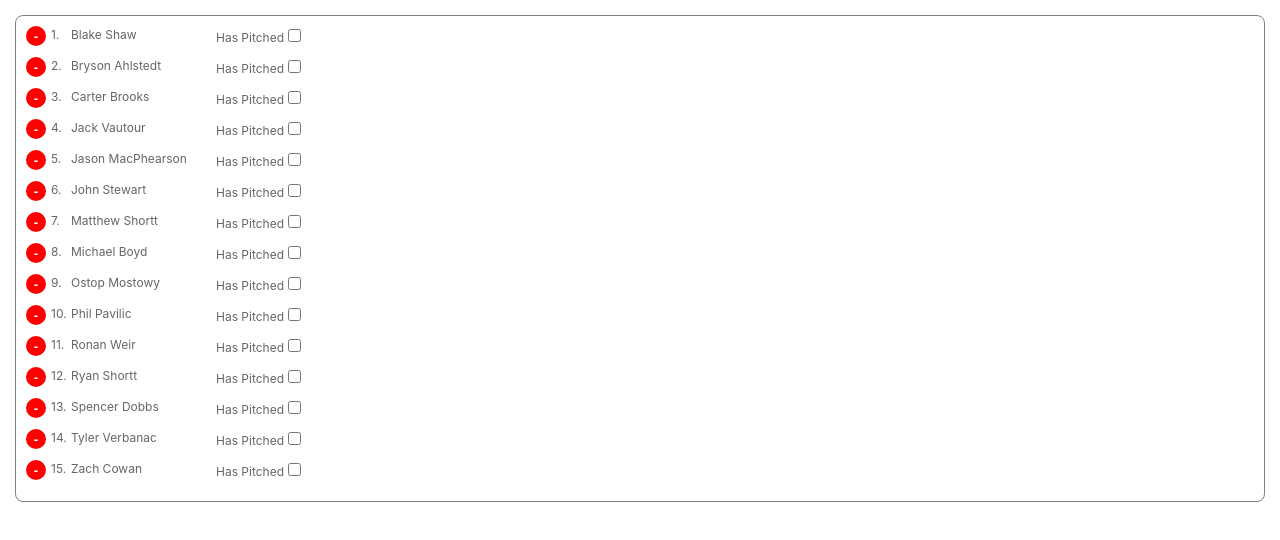
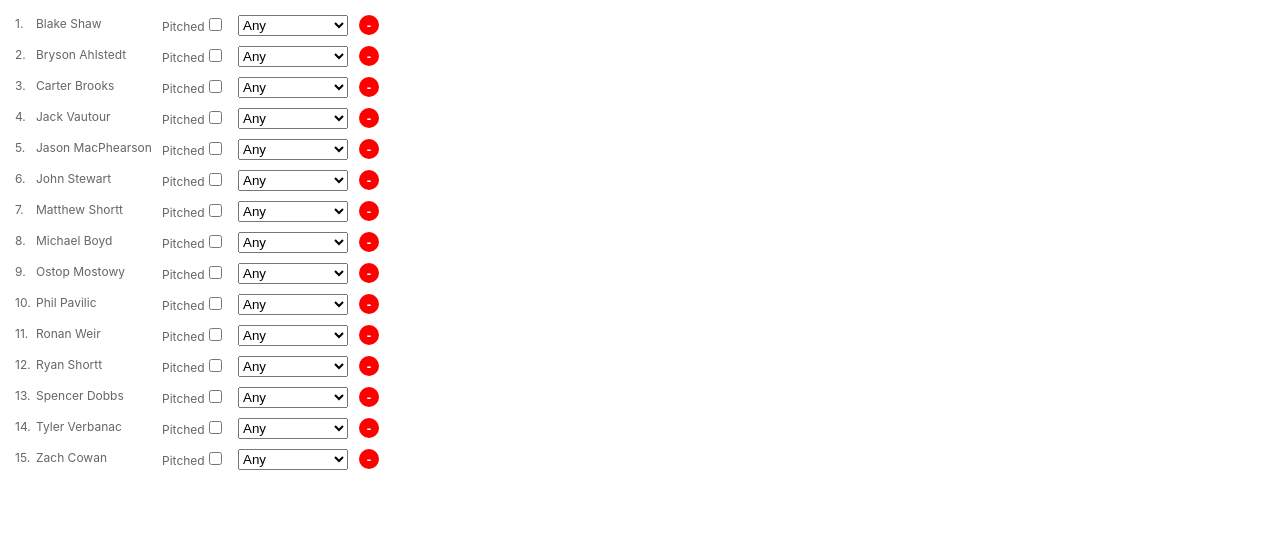
Before and after one commit to ryanepshortt/personal-site, a React (Create React App) app: page /softball in a window 1280 px wide. Shown: the top 540 px of the page. Built offline with nearby package versions, Linux system fonts and the light colour scheme.

Commit message:
Added position locking for players

```diff
--- a/src/components/softball/playerList/PlayerList.css
+++ b/src/components/softball/playerList/PlayerList.css
@@ -1,15 +1,12 @@
 .list-wrapper {
   width: 100%;
-  padding: 10px;
-  border: 1px solid grey;
-  border-radius: 8px;
 }
 
 .player-list-row {
   margin-bottom: 10px;
   display: grid;
-  grid-template-columns: 20px 15px 140px 90px;
-  gap: 5px;
+  grid-template-columns: 15px 120px 70px 110px 25px;
+  gap: 6px;
   font-size: 12px;
 }
 
@@ -21,4 +18,5 @@
   font-weight: bold;
   height: 20px;
   width: 20px;
+  margin-left: 5px;
 }
--- a/src/components/softball/playerList/PlayerRow.jsx
+++ b/src/components/softball/playerList/PlayerRow.jsx
@@ -1,17 +1,43 @@
 import React, { useContext } from "react";
 import SoftballContext from "../../../contexts/Softball";
 import "./PlayerList.css";
+import { Positions } from "../../../constants/softball/Softball";
 
 function PlayerRow({ playerId, index }) {
   const {
-    // onPlayerNameInput,
     getPlayerById,
     removePlayerById,
     onPlayerHasPitchedChange,
+    getLockedPositionById,
+    setLockedPositionForPlayer,
   } = useContext(SoftballContext);
   const { name, hasPitched } = getPlayerById(playerId);
   return (
     <div className="player-list-row">
+      <div>{index}.</div>
+      <div>{name}</div>
+      <div>
+        <label htmlFor={`has-pitched-${playerId}`}>
+          Pitched
+          <input
+            type="checkbox"
+            checked={hasPitched}
+            onChange={() => onPlayerHasPitchedChange(playerId)}
+            id={`has-pitched-${playerId}`}
+          />
+        </label>
+      </div>
+      <select
+        value={getLockedPositionById(playerId)}
+        onChange={(e) => setLockedPositionForPlayer(e, playerId)}
+      >
+        <option id="any">Any</option>
+        {Positions.map(({ id, label }) => (
+          <option id={id} value={id}>
+            {label}
+          </option>
+        ))}
+      </select>
       <div>
         <button
           className="remove-button"
@@ -21,20 +47,6 @@ function PlayerRow({ playerId, index }) {
           -
         </button>
       </div>
-      <div>{index}.</div>
-      <div>{name}</div>
-      {/* <input value={name} onChange={(e) => onPlayerNameInput(e, playerId)} /> */}
-      <div>
-        <label htmlFor={`has-pitched-${playerId}`}>
-          Has Pitched
-          <input
-            type="checkbox"
-            checked={hasPitched}
-            onChange={() => onPlayerHasPitchedChange(playerId)}
-            id={`has-pitched-${playerId}`}
-          />
-        </label>
-      </div>
     </div>
   );
 }
--- a/src/constants/softball/Players.js
+++ b/src/constants/softball/Softball.js
@@ -1,6 +1,6 @@
 import { v4 } from "uuid";
 
-export default {
+export const Players = {
   [v4()]: {
     name: "Blake Shaw",
     hasPitched: false,
@@ -62,3 +62,16 @@ export default {
     hasPitched: false,
   },
 };
+
+export const Positions = [
+  { label: "Pitcher", id: "pitcher" },
+  { label: "Catcher", id: "catcher" },
+  { label: "Short Stop", id: "shortStop" },
+  { label: "First Base", id: "firstBase" },
+  { label: "Second Base", id: "secondBase" },
+  { label: "Third Base", id: "thirdBase" },
+  { label: "Left Field", id: "leftField" },
+  { label: "Center Field", id: "centerField" },
+  { label: "Right Field", id: "rightField" },
+  { label: "Rover", id: "rover" },
+];
--- a/src/contexts/Softball.jsx
+++ b/src/contexts/Softball.jsx
@@ -1,15 +1,30 @@
 import React, { createContext, useMemo, useState, useCallback } from "react";
-import Players from "../constants/softball/Players";
+import { Players } from "../constants/softball/Softball";
 
 const initialState = {
   players: Players,
   playerIds: Object.keys(Players),
+  lockedPositions: {
+    pitcher: undefined,
+    catcher: undefined,
+    shortStop: undefined,
+    firstBase: undefined,
+    secondBase: undefined,
+    thirdBase: undefined,
+    leftField: undefined,
+    centerField: undefined,
+    rightField: undefined,
+    rover: undefined,
+  },
 };
 
 const SoftballContext = createContext(initialState);
 
 function SoftballProvider({ children }) {
   const [players, setPlayers] = useState(Players);
+  const [lockedPositions, setLockedPositions] = useState(
+    initialState.lockedPositions,
+  );
 
   const onPlayerNameInput = useCallback((e, id) => {
     setPlayers((currentPlayers) => {
@@ -36,16 +51,42 @@ function SoftballProvider({ children }) {
     });
   }, []);
 
+  const getLockedPositionById = (id) =>
+    Object.keys(lockedPositions).find(
+      (position) => lockedPositions[position] === id,
+    ) || "any";
+
+  const setLockedPositionForPlayer = (e, id) => {
+    const newPosition = e.target.value;
+    const currentPosition = getLockedPositionById(id);
+    const newPositions = { ...lockedPositions };
+    let shouldUpdate = false;
+    if (currentPosition !== "any") {
+      newPositions[currentPosition] = undefined;
+      shouldUpdate = true;
+    }
+    if (newPosition !== "any") {
+      newPositions[newPosition] = id;
+      shouldUpdate = true;
+    }
+    if (shouldUpdate) {
+      setLockedPositions(newPositions);
+    }
+  };
+
   const contextValue = useMemo(
     () => ({
       players,
       onPlayerNameInput,
       onPlayerHasPitchedChange,
       removePlayerById,
+      getLockedPositionById,
+      setLockedPositionForPlayer,
+      lockedPositions,
       getPlayerById: (id) => players[id],
       playerIds: Object.keys(players),
     }),
-    [players],
+    [players, lockedPositions],
   );
   return (
     <SoftballContext.Provider value={contextValue}>
```
